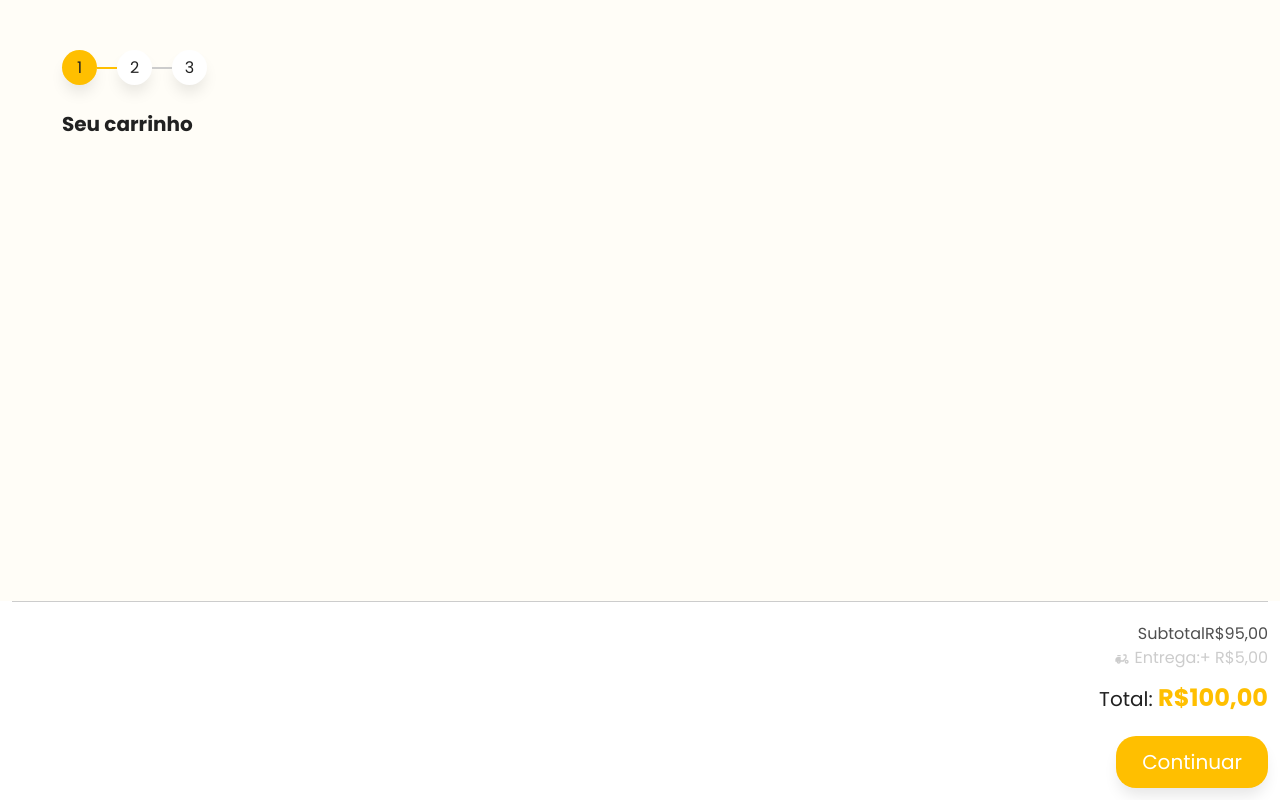
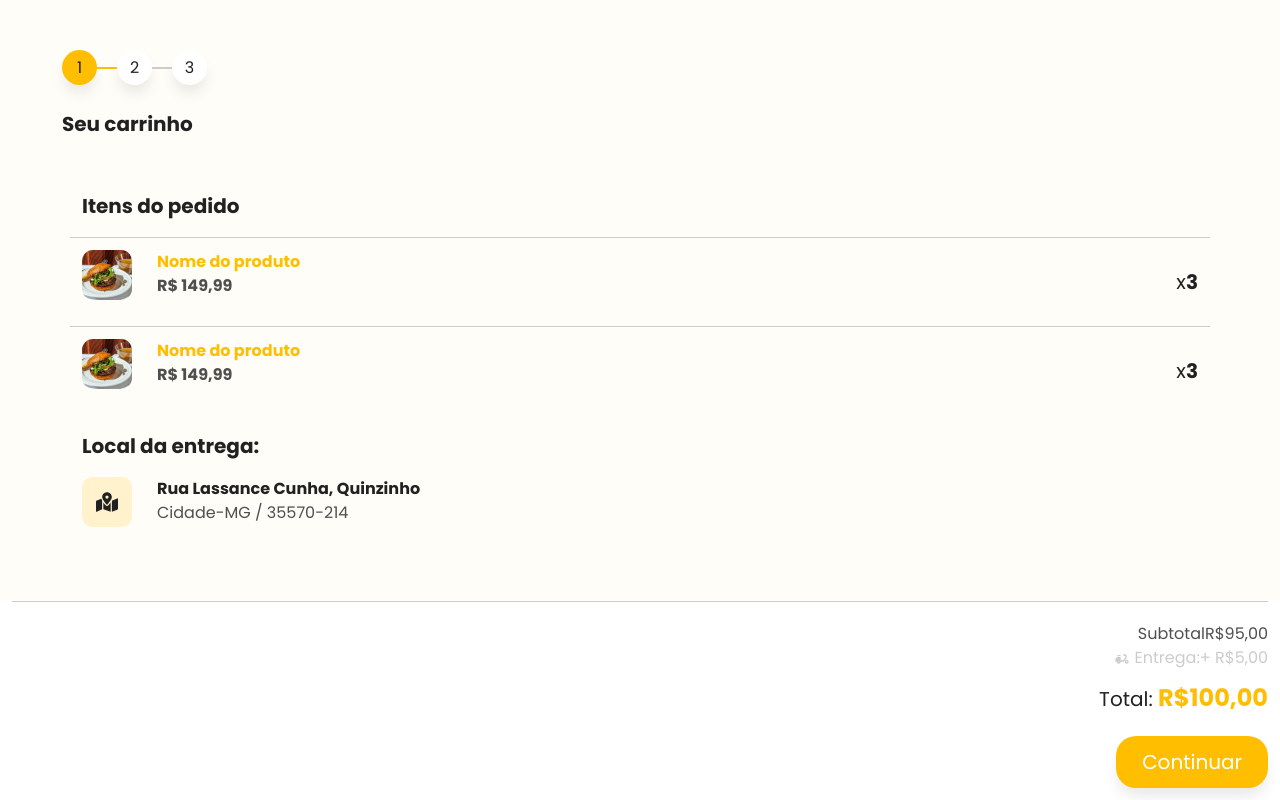
Before and after one commit to brennerpaiva/restaurant, a Next.js app: page /cart in a window 1280 px wide. Built offline with nearby package versions, Linux system fonts and the light colour scheme.

Commit message:
feat: add cartResume component

```diff
--- a/src/app/cart/components/CartAddressForm/index.tsx
+++ b/src/app/cart/components/CartAddressForm/index.tsx
@@ -3,7 +3,7 @@ import "./cartFormDelivert.modules.css";
 import Button from "@/components/Button";
 import { BiSearchAlt } from "react-icons/bi";
 
-export default function CartFormAddress() {
+export default function CartAddressForm() {
   return (
     <div id="localEntrega" className="row mr-0 ml-0">
       <div className="col-4">
--- /dev/null
+++ b/src/app/cart/components/CartResume/cartResume.modules.css
@@ -0,0 +1,84 @@
+#resumoCarrinho {
+  padding: 0 20px;
+}
+
+.title-carrinho {
+  padding-top: 0;
+}
+
+.item-carrinho .resumo {
+  padding: 10px 0;
+  align-items: center;
+  display: flex;
+}
+
+.resumo {
+  display: flex;
+}
+
+.img-produto-resumo img {
+  width: 50px;
+  border-radius: 11px;
+}
+
+.item-carrinho .title-produto-resumo {
+  color: var(--color-black);
+  font-size: 18px;
+  text-overflow: ellipsis;
+  white-space: nowrap;
+  overflow: hidden;
+  margin-bottom: 0;
+}
+
+.title-produto-resumo {
+  color: var(--color-primary);
+  font-size: 16px;
+  margin-bottom: 0;
+}
+
+.price-produto-resumo {
+  color: var(--color-primary);
+  font-size: 16px;
+  margin-bottom: 0;
+}
+
+.quantidade-produto-resumo {
+  color: var(--color-black);
+  font-size: 20px;
+  margin-bottom: 0;
+}
+
+.itens-carrinho {
+  display: flex;
+  justify-content: center;
+  padding: 12px !important;
+  border-top: 1px solid var(--color-separate);
+}
+
+.listaItensResumo {
+  display: flex;
+  justify-content: center;
+  padding: 20px !important;
+  border-top: 1px solid var(--color-separate);
+}
+
+.img-map {
+  height: 50px;
+  width: 50px;
+  background-color: var(--color-secondary);
+  color: var(--color-black);
+  font-size: 22px;
+  display: flex;
+  justify-content: center;
+  align-items: center;
+  border-radius: 11px;
+}
+
+.texto-endereco {
+  margin-bottom: 0;
+  color: var(--color-black);
+}
+
+.cidade-endereco {
+  margin-bottom: 14px;
+}
--- a/src/app/cart/components/CartResume/index.tsx
+++ b/src/app/cart/components/CartResume/index.tsx
@@ -1,13 +1,37 @@
 import React from "react";
-import "./cartResum.modules.css";
+import "./cartResume.modules.css";
+import CartResumeProduct from "../CartResumeProduct";
+import { FaMapMarkedAlt } from "react-icons/fa";
 
 export default function CartResume() {
   return (
     <div id="resumoCarrinho" className="row mr-0 ml-0">
       <div className="col-12">
-        <p className="title-carrinho mt-4">
-          <strong>Itens do pedido:</strong>
+        <p className="title-carrinho mt-3">
+          <strong>Itens do pedido</strong>
         </p>
+      </div>
+      <CartResumeProduct />
+      <CartResumeProduct />
+
+      <div className="col-12">
+        <p className="title-carrinho mt-3">
+          <strong>Local da entrega:</strong>
+        </p>
+      </div>
+
+      <div className="col-12 item-carrinho resumo">
+        <div className="img-map">
+          <FaMapMarkedAlt />
+        </div>
+        <div className="dados-produto">
+          <p className="texto-endereco">
+            <strong id="resumoEndereco">Rua Lassance Cunha, Quinzinho</strong>
+          </p>
+          <p className="cidade-endereco" id="cidade">
+            Cidade-MG / 35570-214
+          </p>
+        </div>
       </div>
     </div>
   );
--- /dev/null
+++ b/src/app/cart/components/CartResumeProduct/cartResumeProduct.modules.css
@@ -0,0 +1,35 @@
+.item-carrinho .resumo {
+  padding: 10px 0;
+  justify-content: center;
+}
+
+.img-produto-resumo img {
+  width: 50px;
+  border-radius: 11px;
+}
+
+.item-carrinho .title-produto-resumo {
+  color: var(--color-black);
+  font-size: 18px;
+  text-overflow: ellipsis;
+  white-space: nowrap;
+  overflow: hidden;
+  margin-bottom: 0;
+}
+
+.price-produto-resumo {
+  color: var(--color-primary);
+  font-size: 16px;
+  margin-bottom: 0;
+}
+
+.quantidade-produto-resumo {
+  color: var(--color-black);
+  font-size: 20px;
+  margin: auto 0;
+}
+
+.dados-produto {
+  flex: 1;
+  padding: 0 25px;
+}
--- a/src/app/cart/components/CartResumeProduct/index.tsx
+++ b/src/app/cart/components/CartResumeProduct/index.tsx
@@ -1,7 +1,11 @@
+import React from "react";
+import "./cartResumeProduct.modules.css";
+
 export default function CartResumeProduct() {
   return (
     <div className="col-12">
-      <div className="row" id="listaItemResumo">
+      <div id="listaItensResumo" className="row mr-0 ml-0">
+        <div className="col-12 itens-carrinho resumo">
           <div className="img-produto-resumo">
             <img
               src="/cardapio/burguers/burger-au-poivre-kit-4-pack.3ca0e39b02db753304cd185638dad518.jpg"
@@ -12,11 +16,12 @@ export default function CartResumeProduct() {
             <p className="title-produto-resumo">
               <strong>Nome do produto</strong>
             </p>
-          <p className="">
-            <strong>R$ 100,00</strong>
+            <p className="prince-produto-resumo">
+              <strong>R$ 149,99</strong>
             </p>
-          <p>
-            <strong>Nome do produto</strong>
+          </div>
+          <p className="quantidade-produto-resumo">
+            x<b>3</b>
           </p>
         </div>
       </div>
--- a/src/app/cart/page.tsx
+++ b/src/app/cart/page.tsx
@@ -4,7 +4,8 @@ import "./cart.modules.css";
 import CartProduct from "./components/CartProduct";
 import CartFooter from "./components/CartFooter";
 import CartHeader from "./components/CartHeader";
-import CartFormAddress from "./components/CartAdrressForm";
+import CartAddressForm from "./components/CartAddressForm";
+import CartResume from "./components/CartResume";
 import Button from "@/components/Button";
 
 export default function Modal() {
@@ -13,8 +14,9 @@ export default function Modal() {
       <div className="m-body">
         <CartHeader />
         <div className="container">
-          {/* <CartProduct />
-          {/* <CartFormAddress /> */}
+          {/* <CartProduct /> */}
+          {/* <CartAddressForm /> */}
+          <CartResume />
         </div>
         <CartFooter />
       </div>
```
Lines whose indentation alone changed are shown as unchanged.
